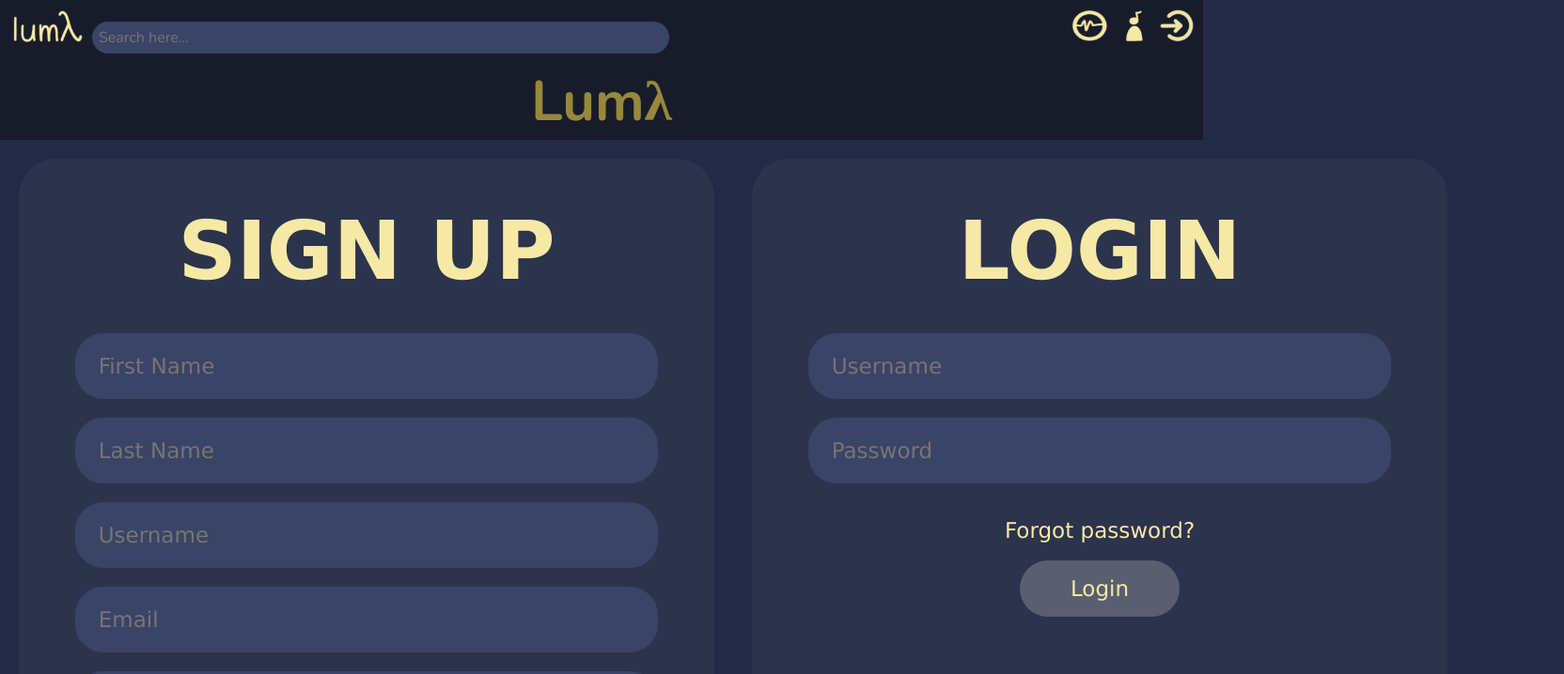
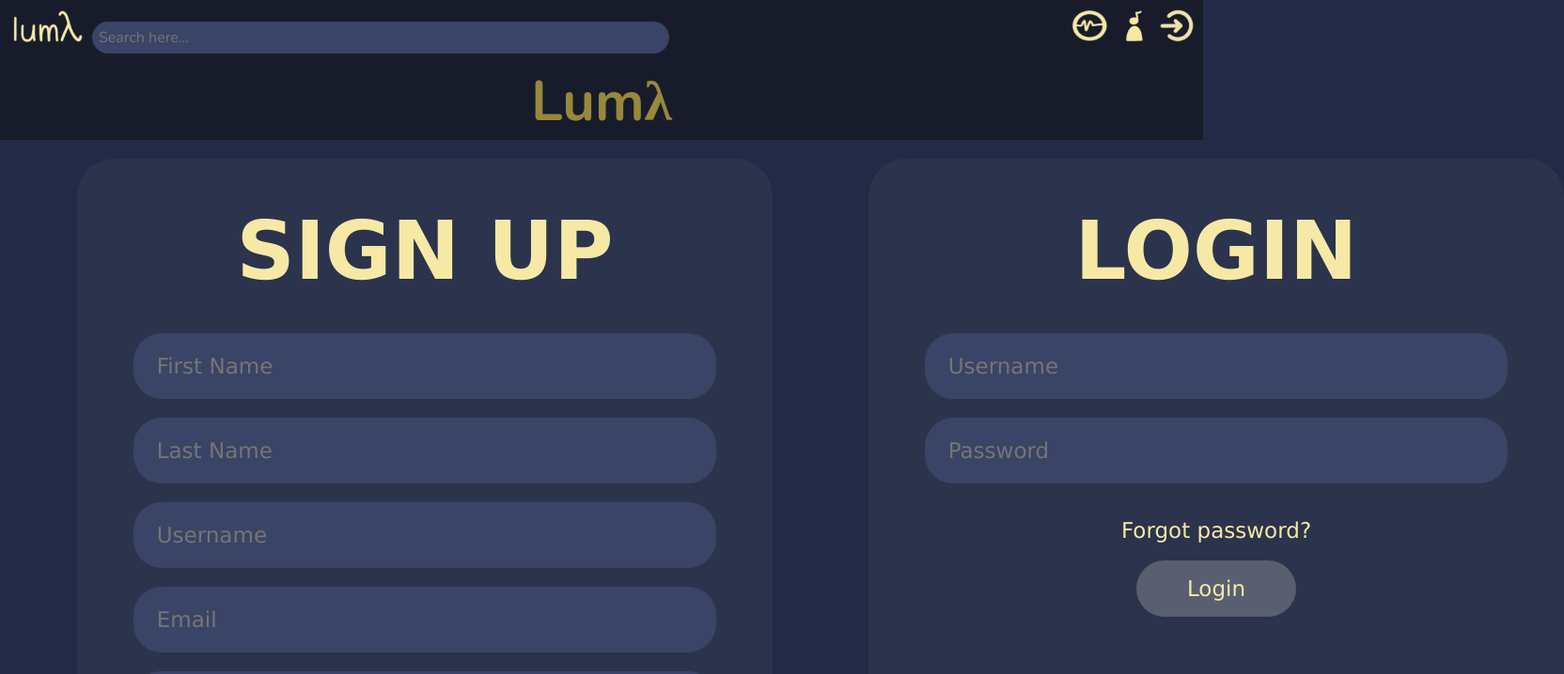
Before and after one commit to thejamielin/Luma, a Next.js app in the folder src/frontend/: page /login in a window 1280 px wide. Shown: the top 718 px of the page at 94% size, 1664 px wide, since content can reach past the window. Built offline with nearby package versions, Linux system fonts and the light colour scheme.

Commit message:
centered login page stuff

```diff
--- a/src/frontend/styles/login.module.css
+++ b/src/frontend/styles/login.module.css
@@ -195,7 +195,7 @@ font-size: 60px;
     line-height:60px;
     padding:10px 40px;
     color:white;
-    margin: 20px 20px;
+    margin: 20px 82px;
     position:relative;
     border-radius: 40px;
 }
```
Also changed, not shown: src/frontend/components/layout.js (line endings or trailing spaces).
